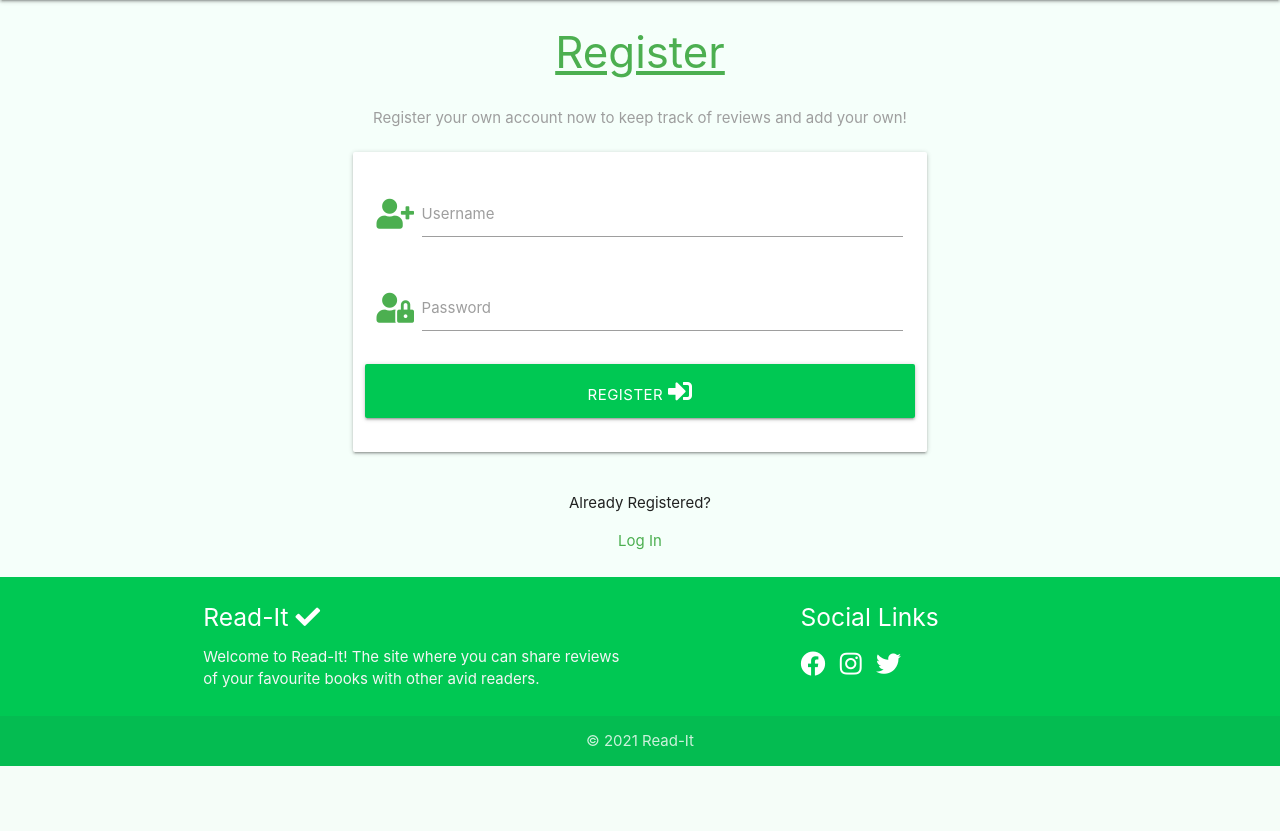
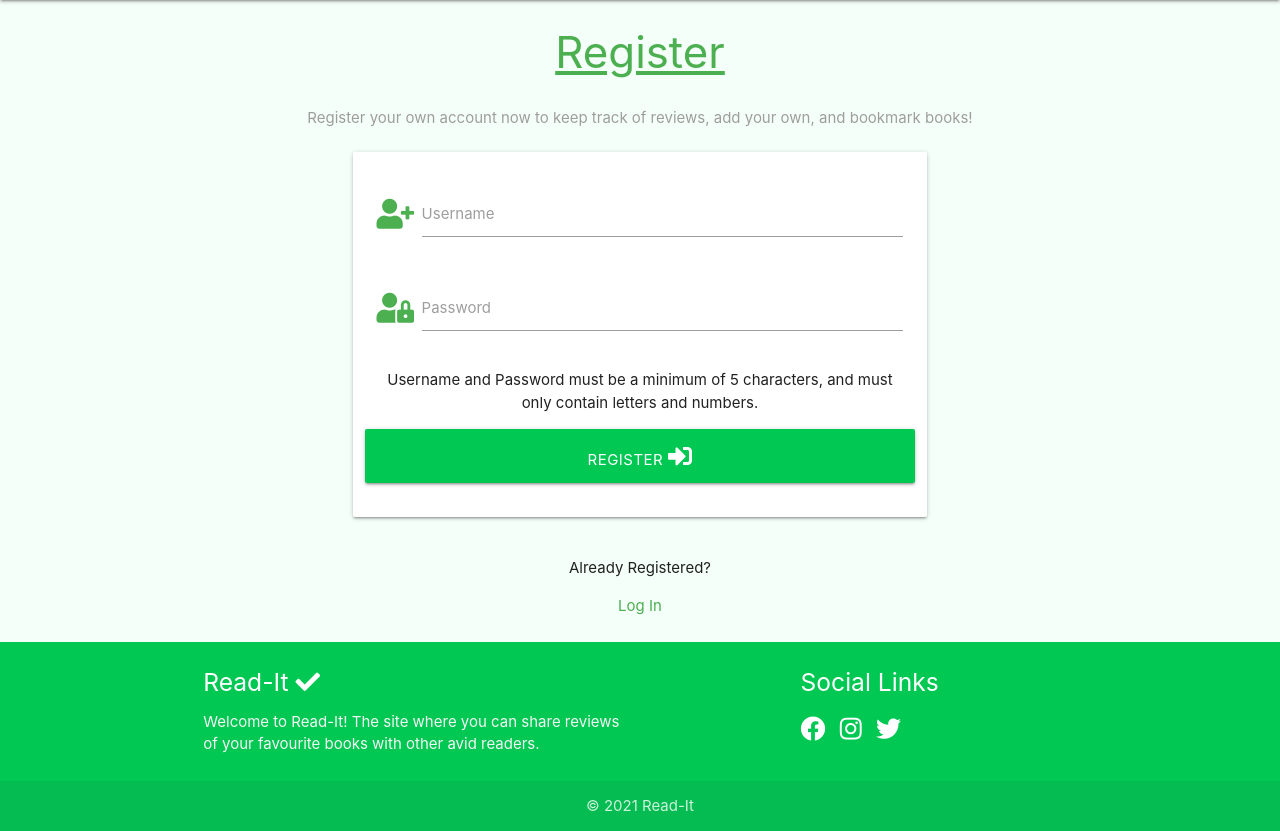
Before and after one commit to taybro23/Read-It-MS3, a Flask app: page /register in a window 1280 px wide. Shown: the part 64-895 px from the top of the page. Before the commit the page ends 830 px from the top, so only its background shows below. Run offline with Flask 2, Linux system fonts and the light colour scheme; some libraries are stand-ins or nearby versions.

Commit message:
Username and password requirements added.

```diff
--- a/templates/register.html
+++ b/templates/register.html
@@ -5,7 +5,7 @@
     <h3 class="green-text accent-4 center-align underline">Register</h3>
 
     <p class="center-align grey-text">
-        Register your own account now to keep track of reviews and add your own!
+        Register your own account now to keep track of reviews, add your own, and bookmark books!
     </p>
 
     <!-- Register Card -->
@@ -30,6 +30,7 @@
                         <label for="password">Password</label>
                     </div>
                 </div>
+                <p class="center-align">Username and Password must be a minimum of 5 characters, and must only contain letters and numbers.</p>
                 <!-- Register Button -->
                 <div class="row">
                     <button type="submit" class="col s12 btn-large grn-btn green accent-4 text-shadow waves-effect waves-light">
```
